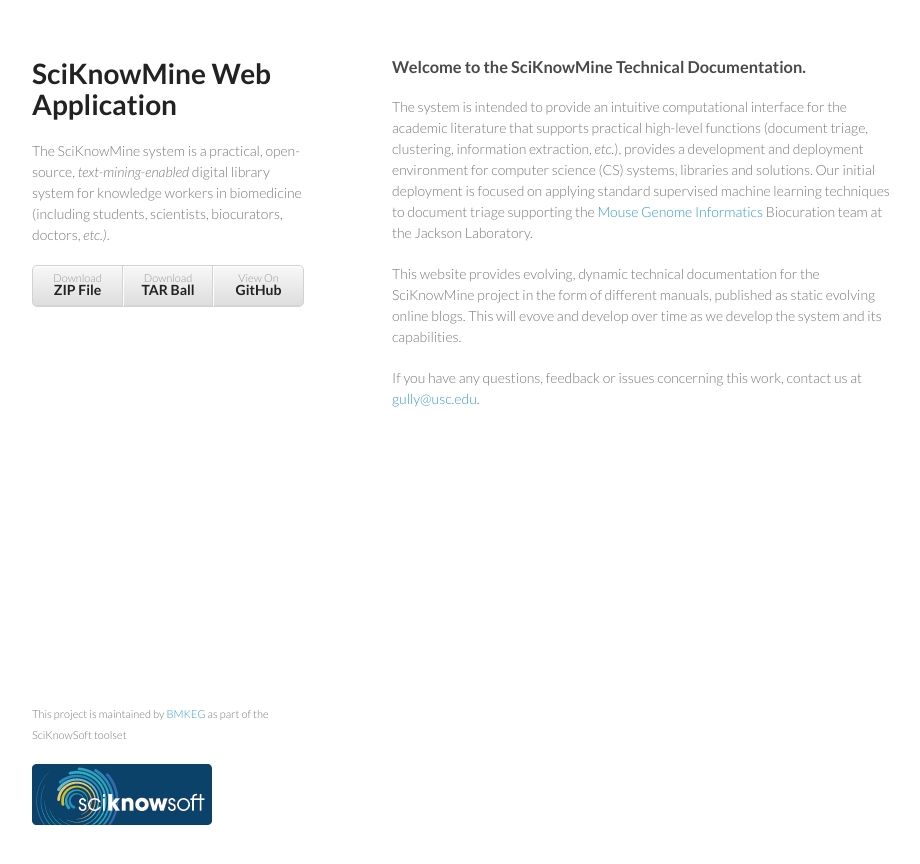
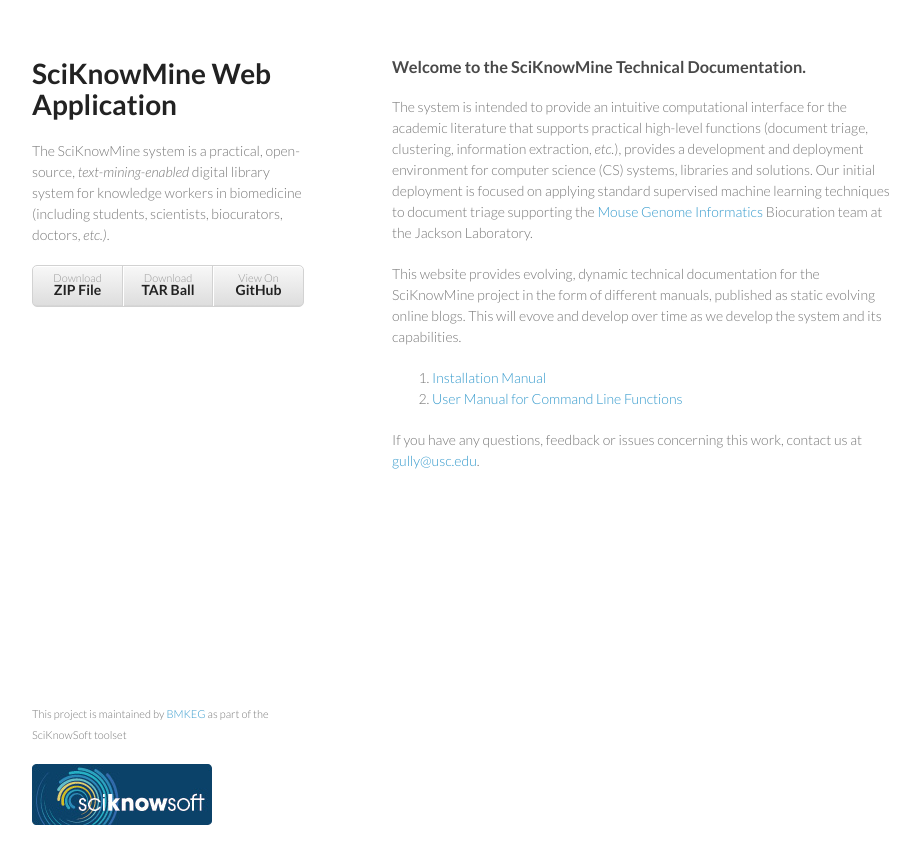
Before and after one commit to BMKEG/sciKnowMine, a Jekyll site: the page index.html, which Jekyll copies as it is, in a window 1280 px wide. Shown: the top 864 px of the page, without its empty margins (178-1098 px from the left). Built offline with Jekyll 4.4.1, drawn with Linux system fonts in a browser that asks for light colours; Markdown is read by kramdown in place of the engine named in the settings.

Commit message:
updates for AWS websites

```diff
--- a/index.html
+++ b/index.html
@@ -34,6 +34,12 @@
 
 <p>This website provides evolving, dynamic technical documentation for the SciKnowMine project in the form of different manuals, published as static evolving online blogs. This will evove and develop over time as we develop the system and its capabilities.</p>
 
+	<ol>
+    	<li><a href="installation.html">Installation Manual</a></li>
+        <li><a href="user-manual.html">User Manual for Command Line Functions</a></li>
+	</ol>
+
+
 <p>If you have any questions, feedback or issues concerning this work, contact us at <a href="mailto:gully@usc.edu">gully@usc.edu</a>.</p>
       </section>
 
```
